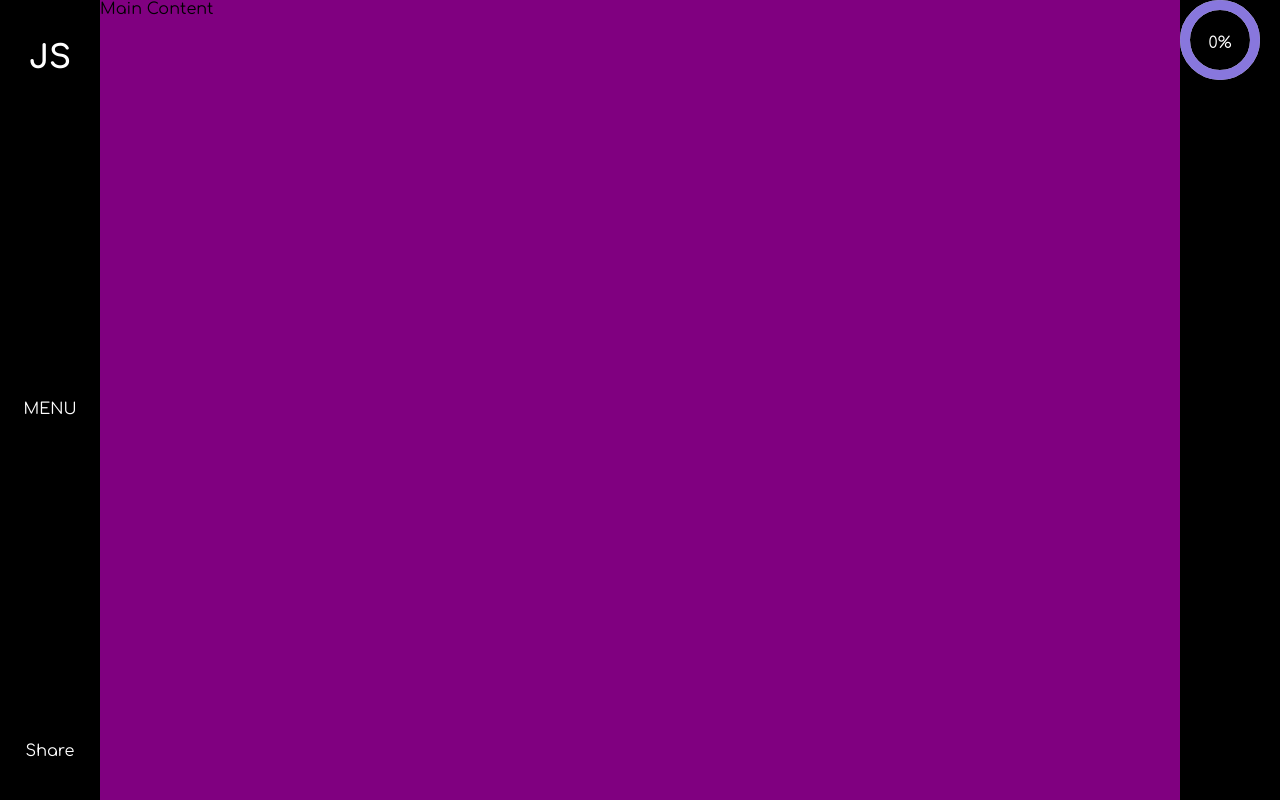
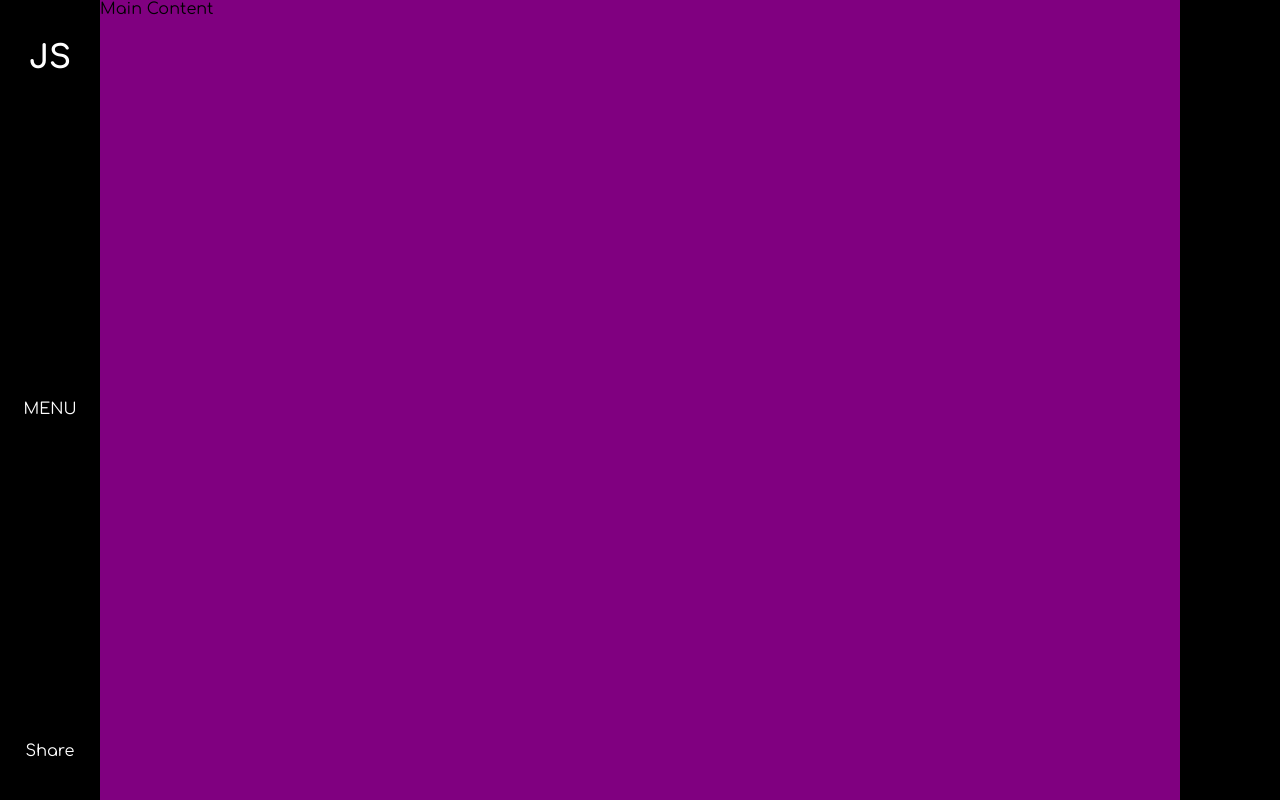
Before and after one commit to Jatin965/portfolio-2022, a React (Create React App) app: page / in a window 1280 px wide. Built offline with nearby package versions, Linux system fonts and the light colour scheme.

Commit message:
Removed scroll indicator

```diff
--- a/src/components/Nav/RightSidebar.tsx
+++ b/src/components/Nav/RightSidebar.tsx
@@ -1,10 +1,10 @@
 import { FC } from "react";
-import ScrollProgress from "../UI/ScrollProgress";
+// import ScrollProgress from "../UI/ScrollProgress";
 
 const RightSidebar: FC<{ scroll: number }> = ({ scroll }) => {
   return (
     <div className="sidebar">
-      <ScrollProgress scroll={scroll} />
+      {/* <ScrollProgress scroll={scroll} /> */}
     </div>
   );
 };
```
